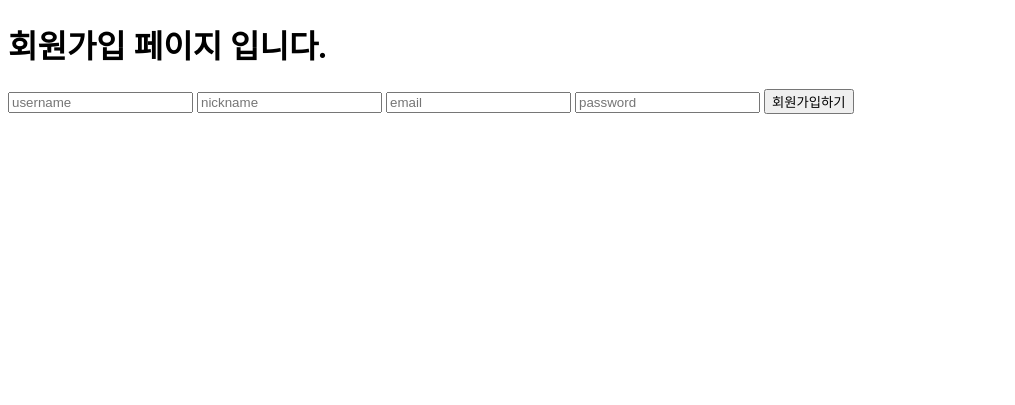
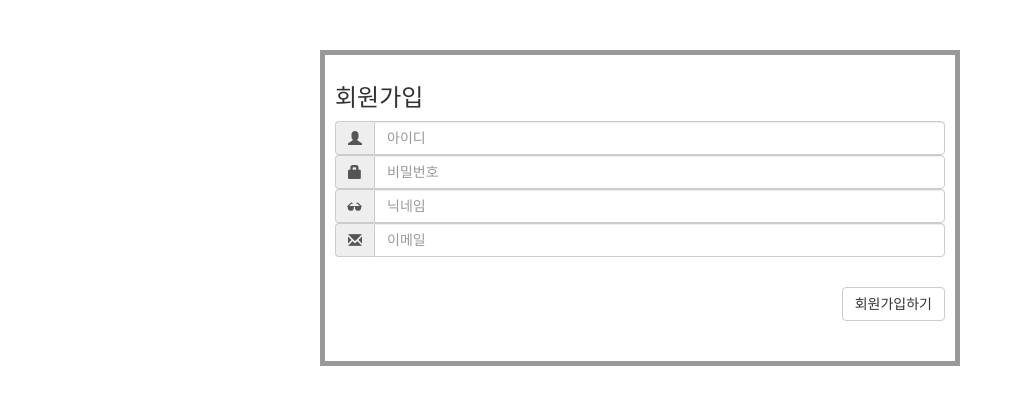
Before and after one commit to SEVIL-K/giga_jo_project, a Django app: page /signup/ in a window 1280 px wide. Shown: the top 405 px of the page, without its empty margins (0-1015 px from the left). Run offline with Django 4.2, Linux system fonts and the light colour scheme; some libraries are stand-ins or nearby versions.

Commit message:
signup design update

```diff
--- a/templates/user/signup.html
+++ b/templates/user/signup.html
@@ -3,17 +3,78 @@
   <head>
     <meta charset="UTF-8" />
     <meta name="viewport" content="width=device-width, initial-scale=1.0" />
-    <title>Document</title>
+    <link
+      rel="stylesheet"
+      href="https://maxcdn.bootstrapcdn.com/bootstrap/3.4.1/css/bootstrap.min.css" />
+    <script src="https://ajax.googleapis.com/ajax/libs/jquery/3.6.4/jquery.min.js"></script>
+    <script src="https://maxcdn.bootstrapcdn.com/bootstrap/3.4.1/js/bootstrap.min.js"></script>
+    <title>회원가입</title>
+    <style>
+      .container {
+        margin: auto;
+        width: 50%;
+        border: 5px solid #999;
+        padding: 10px;
+        margin-top: 50px;
+      }
+      .btn-signup {
+        padding: 10px 0;
+        display: flex;
+        justify-content: flex-end;
+      }
+    </style>
   </head>
   <body>
-    <h1>회원가입 페이지 입니다.</h1>
-    <form action="/signup/" method="post">
-      {% csrf_token %}
-      <input type="text" name="username" placeholder="username" />
-      <input type="text" name="nickname" placeholder="nickname" />
-      <input type="email" name="email" placeholder="email" />
-      <input type="password" name="password" placeholder="password" />
-      <button type="submit">회원가입하기</button>
-    </form>
+    <div class="container">
+      <h3>회원가입</h3>
+      <form action="/signup/" method="post">
+        {% csrf_token %}
+        <div class="input-group">
+          <span class="input-group-addon"
+            ><i class="glyphicon glyphicon-user"></i
+          ></span>
+          <input
+            type="text"
+            class="form-control"
+            name="username"
+            placeholder="아이디" />
+        </div>
+        <div class="input-group">
+          <span class="input-group-addon"
+            ><i class="glyphicon glyphicon-lock"></i
+          ></span>
+          <input
+            type="password"
+            class="form-control"
+            name="password"
+            placeholder="비밀번호" />
+        </div>
+        <div class="input-group">
+          <span class="input-group-addon"
+            ><i class="glyphicon glyphicon-sunglasses"></i
+          ></span>
+          <input
+            type="text"
+            class="form-control"
+            name="nickname"
+            placeholder="닉네임" />
+        </div>
+        <div class="input-group">
+          <span class="input-group-addon"
+            ><i class="glyphicon glyphicon-envelope"></i
+          ></span>
+          <input
+            type="email"
+            class="form-control"
+            name="email"
+            placeholder="이메일" />
+        </div>
+        <br />
+        <div class="btn-signup">
+          <button type="submit" class="btn btn-default">회원가입하기</button>
+        </div>
+      </form>
+      <br />
+    </div>
   </body>
 </html>
```
